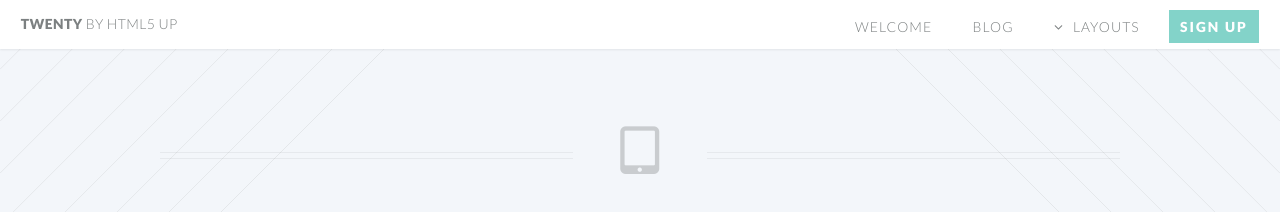
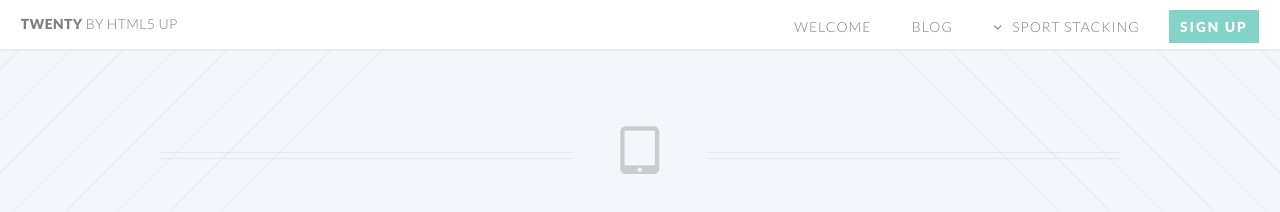
Before and after one commit to jwyazuardi/Twenty-Jekyll-Theme-master, a Jekyll site: the page right-sidebar.html, which Jekyll copies as it is, in a window 1280 px wide. Shown: the top 212 px of the page. Built offline with Jekyll 4.4.1, drawn with Linux system fonts in a browser that asks for light colours.

Commit message:
Update right-sidebar.html

```diff
--- a/right-sidebar.html
+++ b/right-sidebar.html
@@ -37,13 +37,14 @@
 						<li class="current"><a href="index.html">Welcome</a></li>
                         <li><a href="/blog.html">Blog</a></li>
 						<li class="submenu">
-							<a href="">Layouts</a>
+							<a href="">Sport Stacking</a>
 							<ul>
-								<li><a href="left-sidebar.html">Left Sidebar</a></li>
-								<li><a href="right-sidebar.html">Right Sidebar</a></li>
-								<li><a href="no-sidebar.html">No Sidebar</a></li>
-								<li><a href="contact.html">Contact</a></li>
-								<li class="submenu">
+								<li><a href="left-sidebar.html">Timings</a></li>
+								<li><a href="right-sidebar.html">Mains</a></li>
+								<li><a href="no-sidebar.html">Competitions</a></li>
+								<li><a href="contact.html">Team</a></li>
+
+							                <li class="submenu">
 									<a href="">Submenu</a>
 									<ul>
 										<li><a href="#">Dolore Sed</a></li>
```
